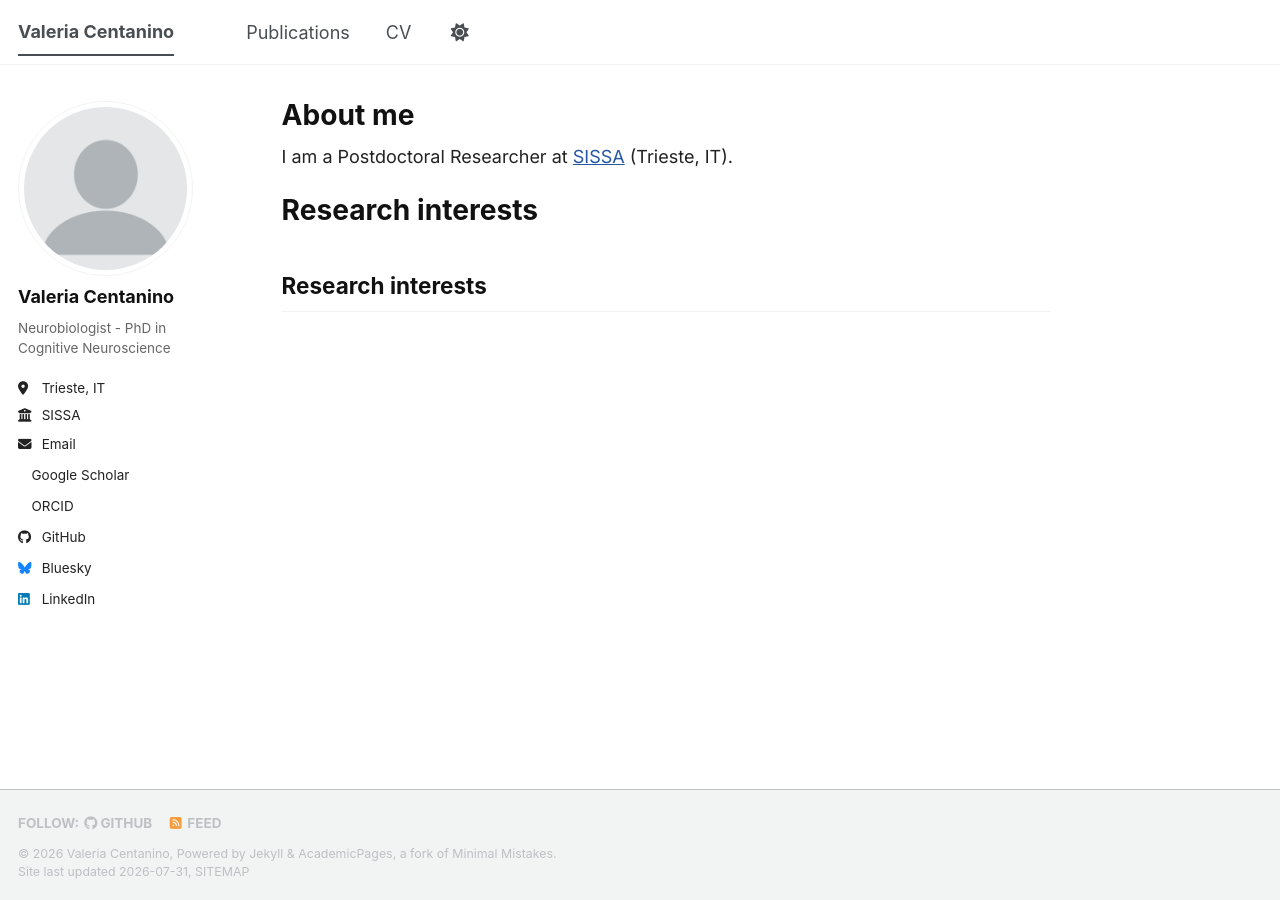
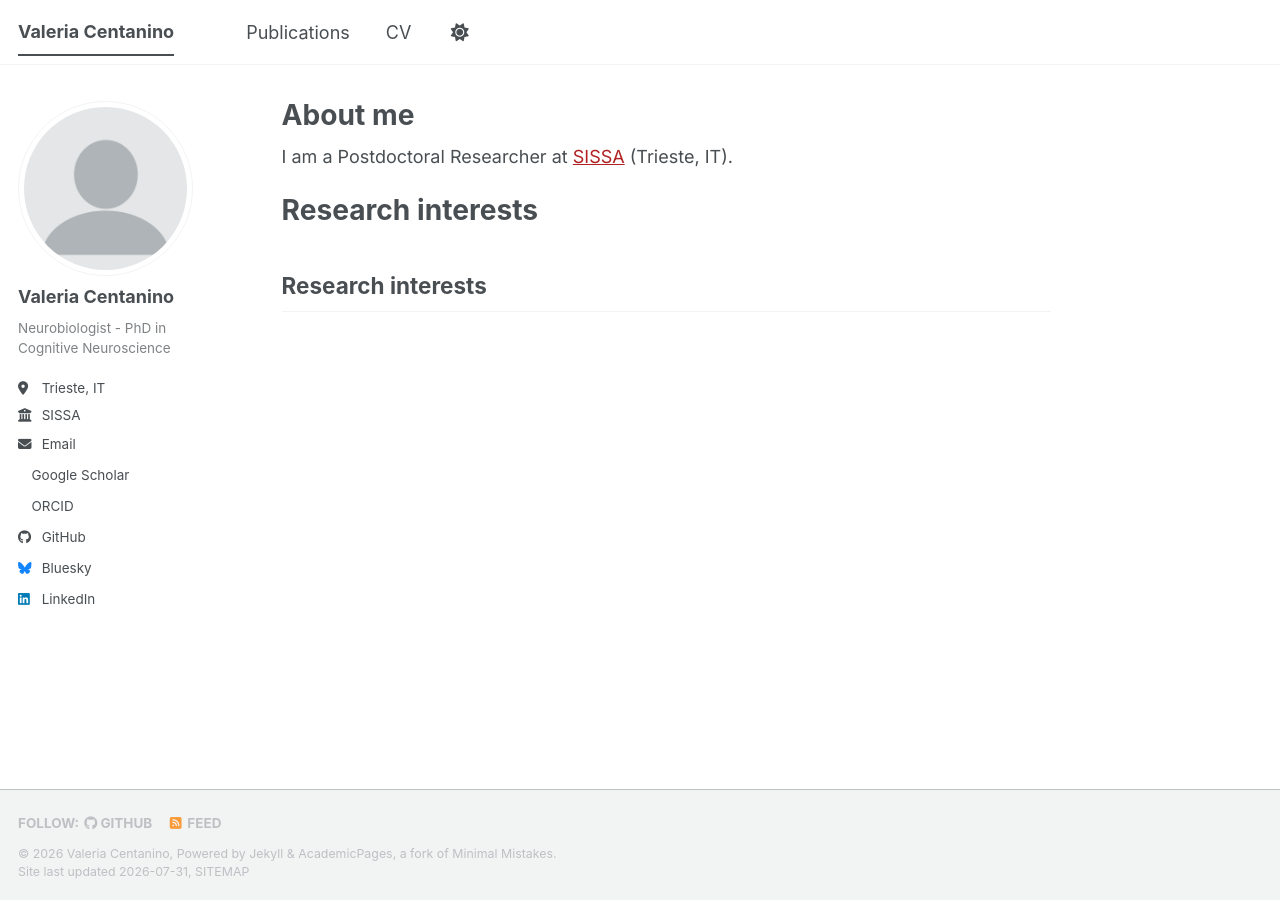
Before and after one commit to valecenta/valecenta.github.io, a Jekyll site: the page built from _pages/about.md, in a window 1280 px wide. Built offline with Jekyll 4.4.1, drawn with Linux system fonts in a browser that asks for light colours; a style sheet for code colours, icons or effects is not loaded.

Commit message:
change colors

```diff
--- a/assets/css/custom.css
+++ b/assets/css/custom.css
@@ -1,18 +1,17 @@
 /* Font */
 body {
   font-family: "Inter", Arial, sans-serif;
-  color: #222222;
-  background-color: #ffffff;
+  color: var(--global-text-color);
 }
 
 /* Headings */
 h1, h2, h3, h4 {
-  color: #111111;
+  color: var(--global-heading-color);
 }
 
 /* Links */
 a {
-  color: #2457a6;
+  color: var(--global-link-color);
 }
 
 a:hover {
@@ -21,5 +20,15 @@ a:hover {
 
 /* Sidebar text */
 .author__bio {
-  color: #666666;
+  color: var(--global-text-color);
+  opacity: 0.7;
 }
+
+/* Content links in red */
+.page__content a {
+  color: #b22222;
+}
+
+.page__content a:hover {
+  color: #8b0000;
+}
```
